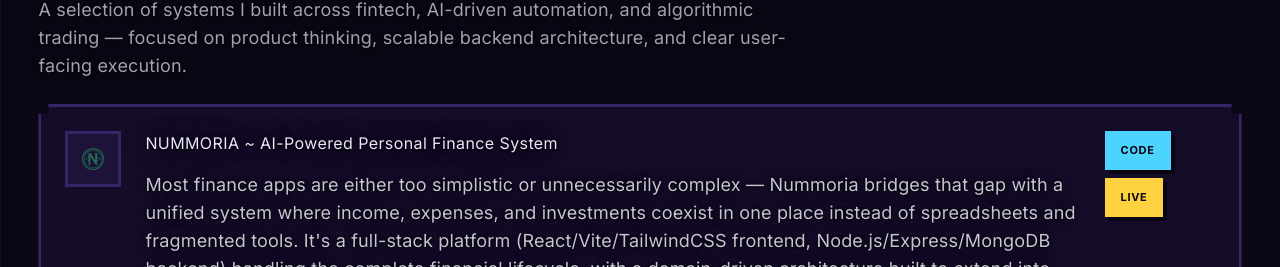
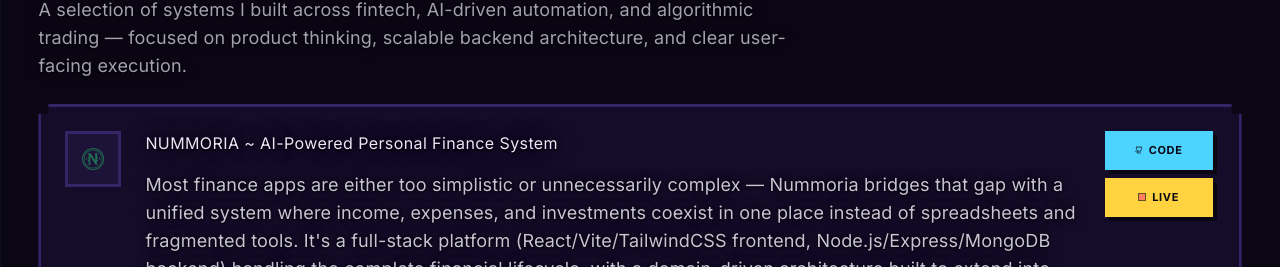
Before and after one commit to gokmeroz/portfolio-website, a React (Vite) app: page / in a window 1280 px wide. Shown: the part 4212-4479 px from the top of the page. Built offline with nearby package versions, Linux system fonts and the light colour scheme; no server answers; a web font is replaced by a local one.

Commit message:
fix(ui): modify the code & live buttons of projects

```diff
--- a/src/index.css
+++ b/src/index.css
@@ -378,6 +378,29 @@
 .pixel-btn:active {
   transform: translate(2px, 2px);
   box-shadow: 1px 1px 0 rgba(0, 0, 0, 0.55);
+}
+
+/* Blinking broadcast-light dot for "Live" project links. */
+.pixel-live-dot {
+  display: inline-block;
+  width: 8px;
+  height: 8px;
+  margin-right: 6px;
+  background: var(--color-border-strong);
+  border: 1px solid var(--color-bg-base);
+  animation: pixel-live-blink 1.2s steps(2) infinite;
+}
+
+@keyframes pixel-live-blink {
+  50% {
+    opacity: 0.25;
+  }
+}
+
+@media (prefers-reduced-motion: reduce) {
+  .pixel-live-dot {
+    animation: none;
+  }
 }
 
 .btn-accent {
--- a/src/sections/Works.tsx
+++ b/src/sections/Works.tsx
@@ -1,6 +1,6 @@
 // src/sections/Works.tsx
 import { useState } from "react";
-import { Plane, type LucideIcon } from "lucide-react";
+import { Github, Plane, type LucideIcon } from "lucide-react";
 import Section from "../components/Section";
 import SectionHeader from "../components/SectionHeader";
 
@@ -139,10 +139,12 @@ function ActionLink({
   href,
   children,
   variant = "default",
+  kind,
 }: {
   href: string;
   children: React.ReactNode;
   variant?: "default" | "primary";
+  kind?: "code" | "live";
 }) {
   const isExternal = href.startsWith("http");
 
@@ -151,8 +153,14 @@ function ActionLink({
       href={href}
       target={isExternal ? "_blank" : undefined}
       rel={isExternal ? "noreferrer noopener" : undefined}
-      className={`pixel-btn ${variant === "primary" ? "primary" : ""}`}
+      className={`pixel-btn w-[108px] ${variant === "primary" ? "primary" : ""}`}
     >
+      {kind === "code" && (
+        <Github size={8} strokeWidth={2.25} className="mr-1.5" />
+      )}
+      {kind === "live" && (
+        <span className="pixel-live-dot" aria-hidden="true" />
+      )}
       {children}
     </a>
   );
@@ -314,11 +322,13 @@ function ProjectCard({
           )}
 
           {project.links.code && (
-            <ActionLink href={project.links.code}>Code</ActionLink>
+            <ActionLink href={project.links.code} kind="code">
+              Code
+            </ActionLink>
           )}
 
           {project.links.live && project.links.live !== "#" && (
-            <ActionLink href={project.links.live} variant="primary">
+            <ActionLink href={project.links.live} variant="primary" kind="live">
               Live
             </ActionLink>
           )}
```
